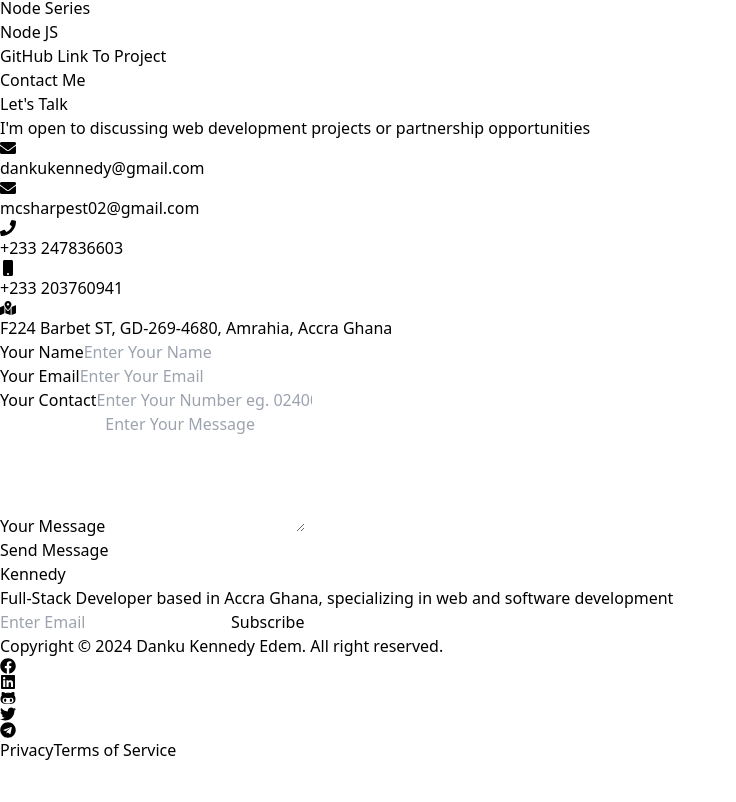
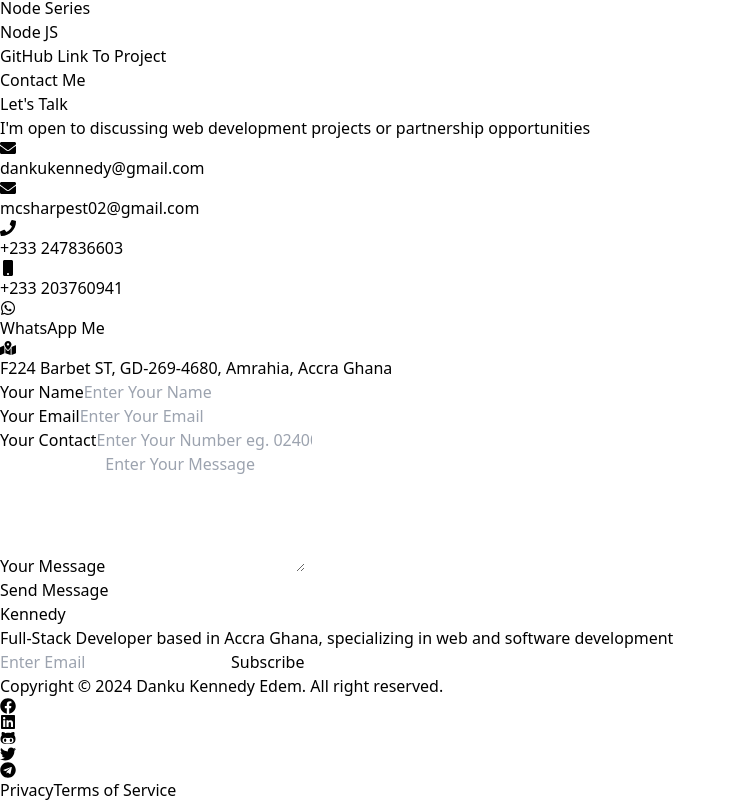
Before and after one commit to dankukennedy/portfolio, a React (Vite) app: page / in a window 1280 px wide. Shown: the part 6494-7296 px from the top of the page, without its empty margins (0-736 px from the left). Before the commit the page ends 7256 px from the top, so only its background shows below. Built offline with nearby package versions, Linux system fonts and the light colour scheme.

Commit message:
whatsApp Added

```diff
--- a/src/components/Contact.jsx
+++ b/src/components/Contact.jsx
@@ -1,5 +1,5 @@
 import React from 'react'
-import { FaEnvelope,FaPhone, FaMapMarkedAlt, FaMobile} from 'react-icons/fa'
+import { FaEnvelope,FaPhone, FaMapMarkedAlt, FaMobile, FaWhatsapp} from 'react-icons/fa'
 
 const Contact = () => {
   return (
@@ -29,6 +29,12 @@ const Contact = () => {
                   <div className='mb-4 '>
                     <FaMobile className='inline-block text-green-600 mr-2'></FaMobile>
                      <span>+233 203760941</span>
+                  </div>
+                  <div className='mb-4 '>
+                    <FaWhatsapp className='inline-block text-green-600 mr-2'></FaWhatsapp>
+                    <a href="https://wa.me/message/EXF33XUPKEM3E1" target="_blank" className='hover:underline'>
+                   WhatsApp Me
+                    </a>
                   </div>
                   <div className='mb-4 '>
                     <FaMapMarkedAlt className='inline-block text-green-600 mr-2'></FaMapMarkedAlt>
```
